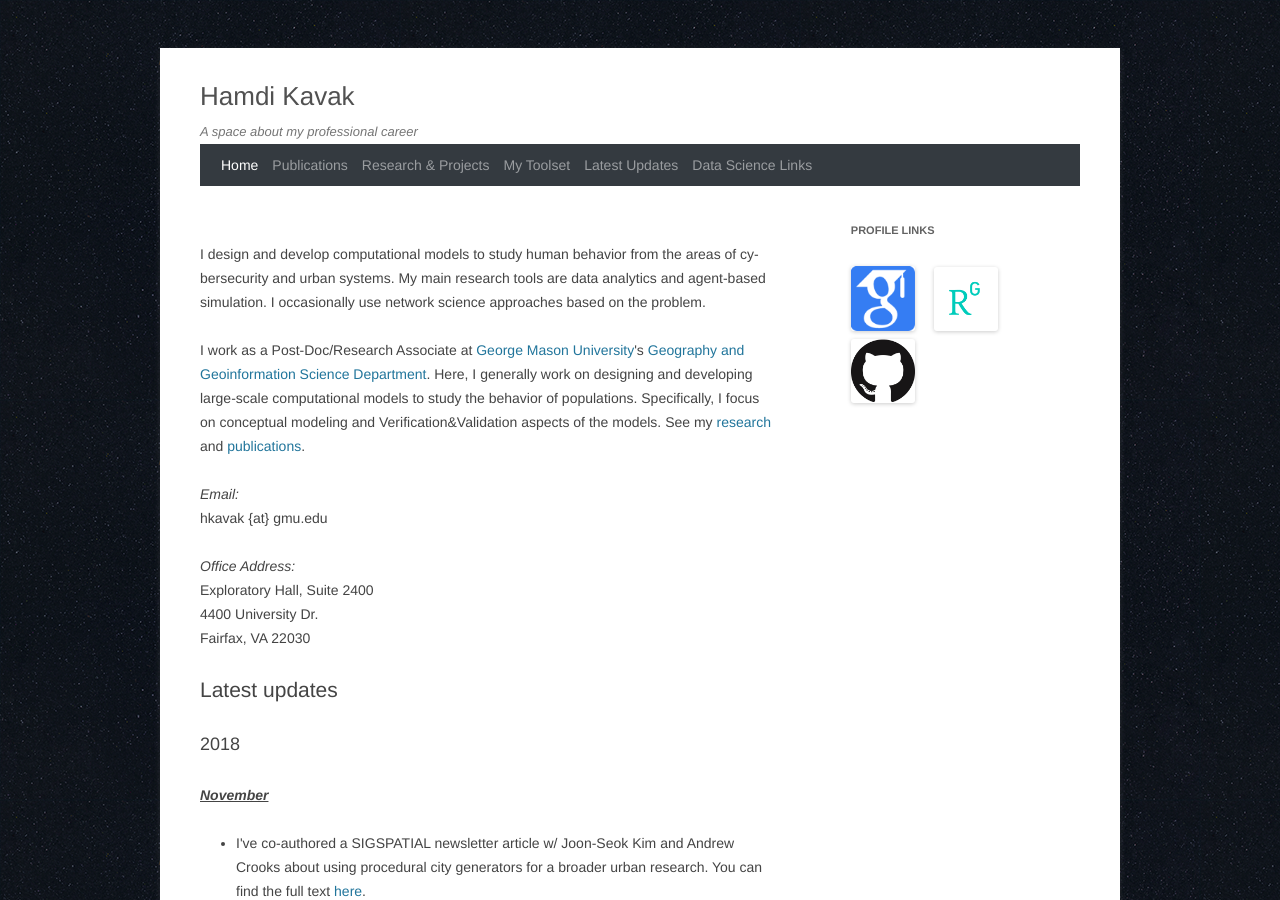
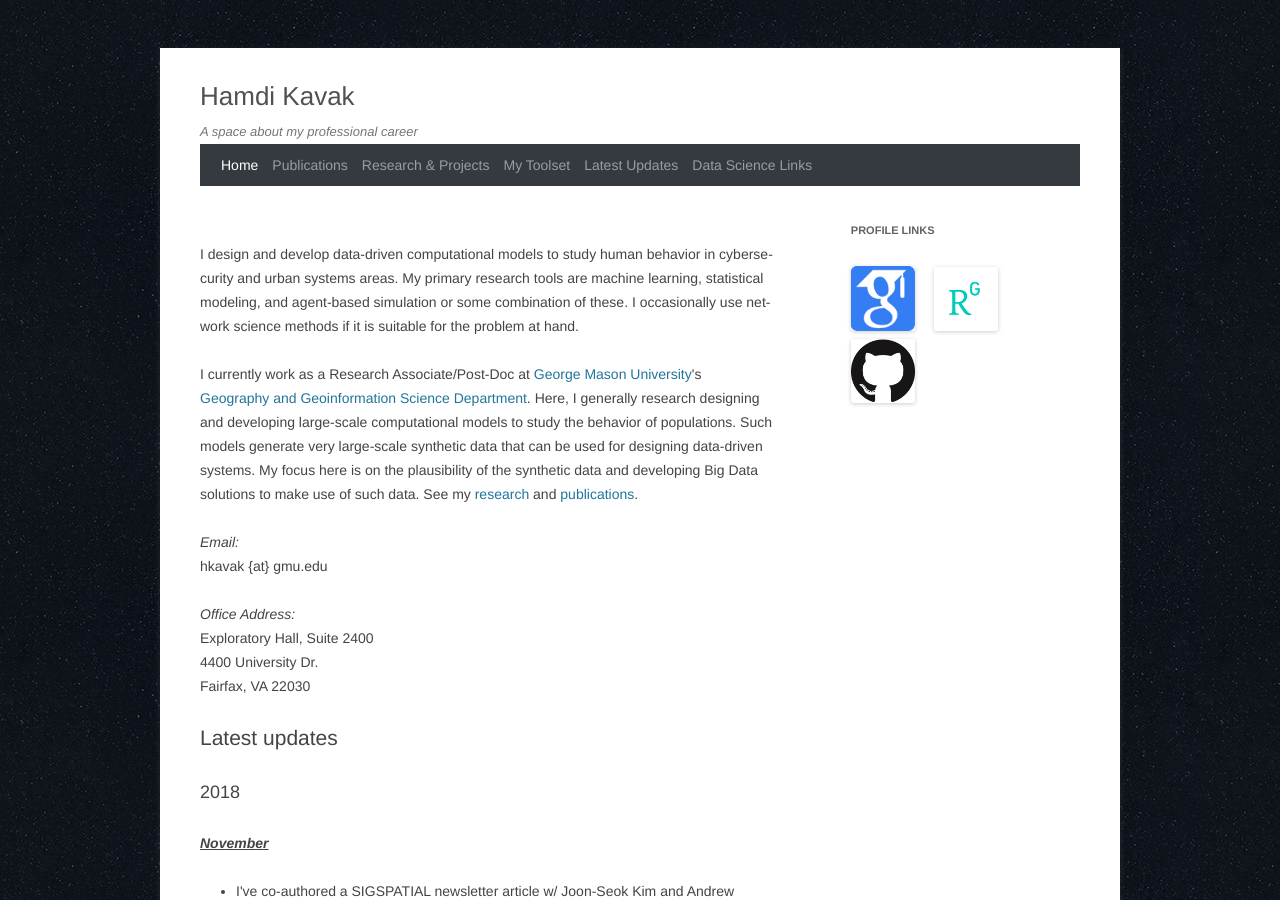
Before and after one commit to hamdikavak/hamdikavak.github.io, a Jekyll site: the page built from index.html, in a window 1280 px wide and 900 px high. Built offline with Jekyll 4.4.1, drawn with Linux system fonts in a browser that asks for light colours; nearby versions of some CDN libraries.

Commit message:
Welcome bio updated

```diff
--- a/index.html
+++ b/index.html
@@ -6,11 +6,11 @@ description: Hamdi Kavak is a Ph.D. candidate working on human behavior and cybe
 current_page_home: active
 ---
 <p>
-	I design and develop computational models to study human behavior from the areas of cybersecurity and urban systems. My main research tools are data analytics and agent-based simulation. I occasionally use network science approaches based on the problem.
+	I design and develop data-driven computational models to study human behavior in cybersecurity and urban systems areas. My primary research tools are machine learning, statistical modeling, and agent-based simulation or some combination of these. I occasionally use network science methods if it is suitable for the problem at hand.
 </p>
 <p>
-	I work as a Post-Doc/Research Associate at <a href="http://www.gmu.edu">George Mason University</a>'s <a href="https://cos.gmu.edu/ggs/">Geography and Geoinformation Science Department</a>.
-	Here, I generally work on designing and developing large-scale computational models to study the behavior of populations. Specifically, I focus on conceptual modeling and Verification&amp;Validation aspects of the models.
+	I currently work as a Research Associate/Post-Doc at <a href="http://www.gmu.edu">George Mason University</a>'s <a href="https://cos.gmu.edu/ggs/">Geography and Geoinformation Science Department</a>.
+	Here, I generally research designing and developing large-scale computational models to study the behavior of populations. Such models generate very large-scale synthetic data that can be used for designing data-driven systems. My focus here is on the plausibility of the synthetic data and developing Big Data solutions to make use of such data.
 	See my <a title="Research &amp; Projects" href="http://www.hamdikavak.com/research-and-projects/">research</a> and <a title="Publications" href="http://www.hamdikavak.com/publications/">publications</a>.
 </p>
 <p>
```
